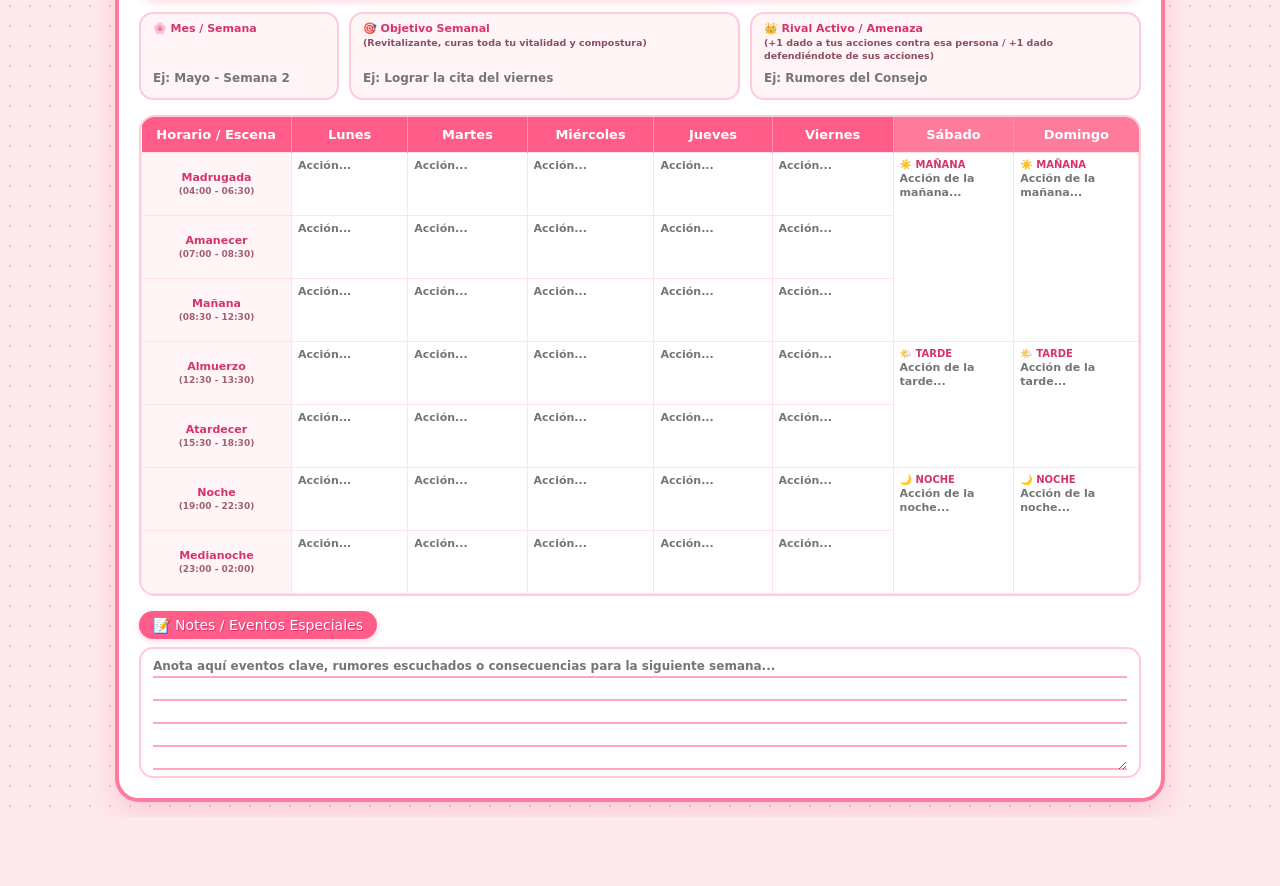
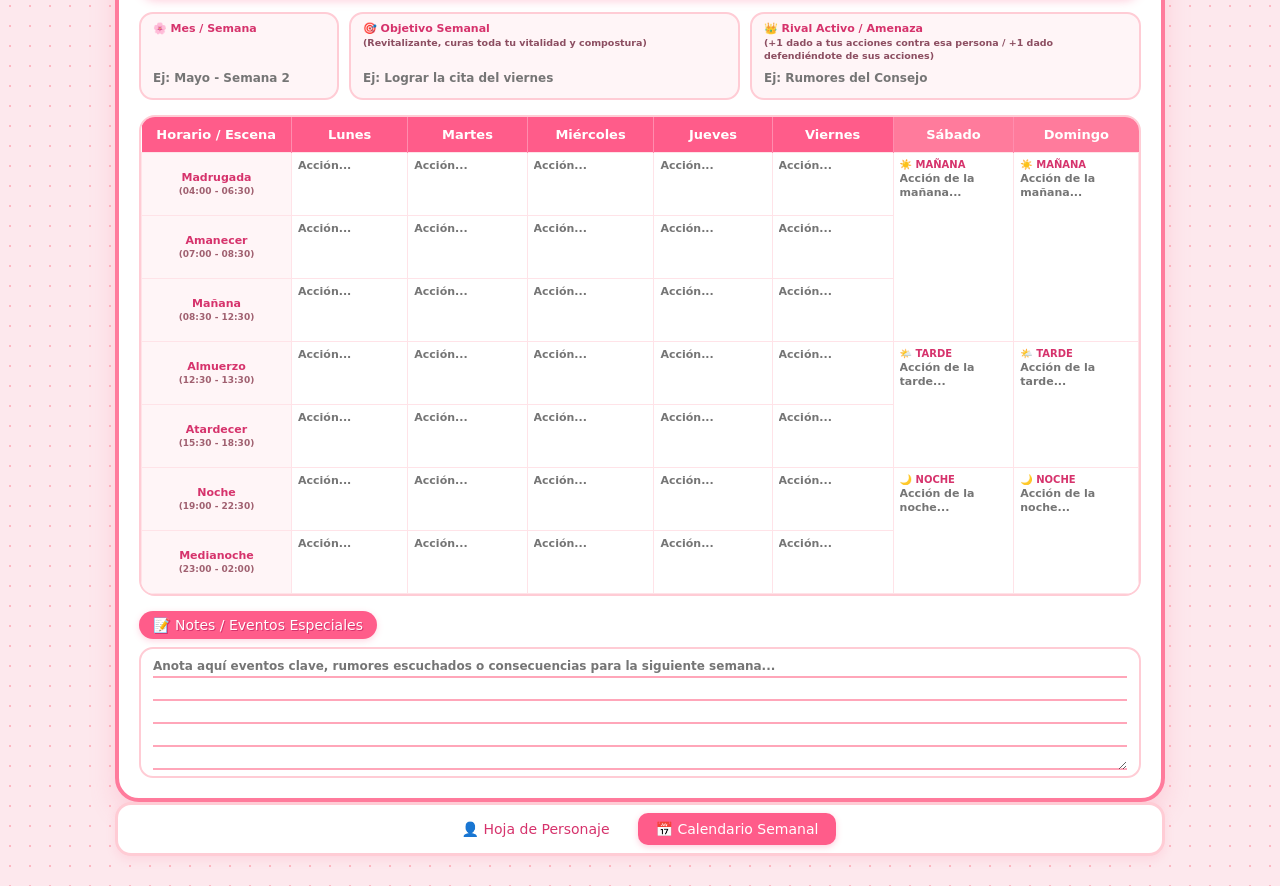
Before and after one commit to Yhisbandar/AiNoKettoCharacterSheet, a plain HTML site: page calendario.html in a window 1280 px wide. Shown: the part 164-1050 px from the top of the page. Before the commit the page ends 981 px from the top, so only its background shows below. Drawn offline with Linux system fonts and the light colour scheme.

Commit message:
Update calendario.html

```diff
--- a/calendario.html
+++ b/calendario.html
@@ -533,5 +533,12 @@
   });
 </script>
 
-</body>
+<body>
+  <!-- BARRA DE NAVEGACIÓN -->
+  <nav class="nav-bar no-print">
+    <a href="index.html" class="nav-button">👤 Hoja de Personaje</a>
+    <a href="calendario.html" class="nav-button active">📅 Calendario Semanal</a>
+  </nav>
+
+  <!-- AQUÍ EMPIEZA EL CONTENIDO DEL CALENDARIO -->
 </html>
```
